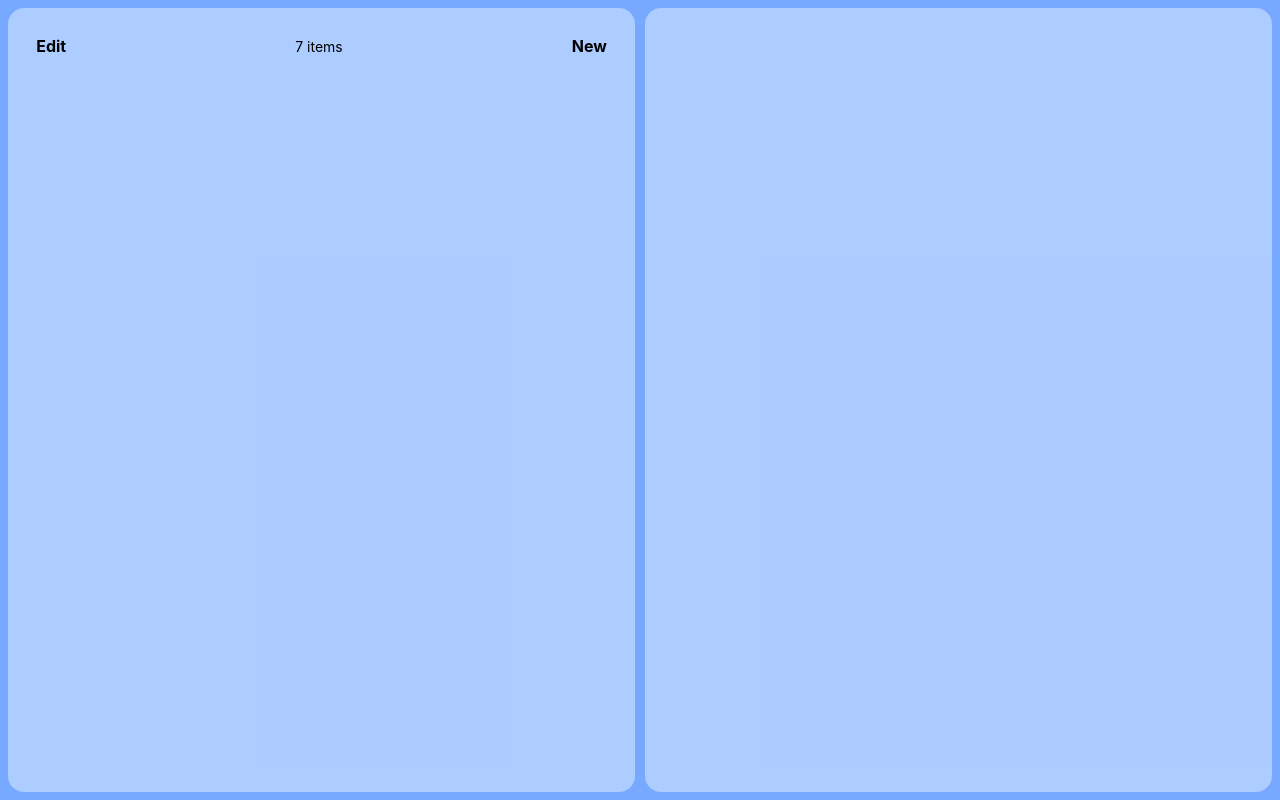
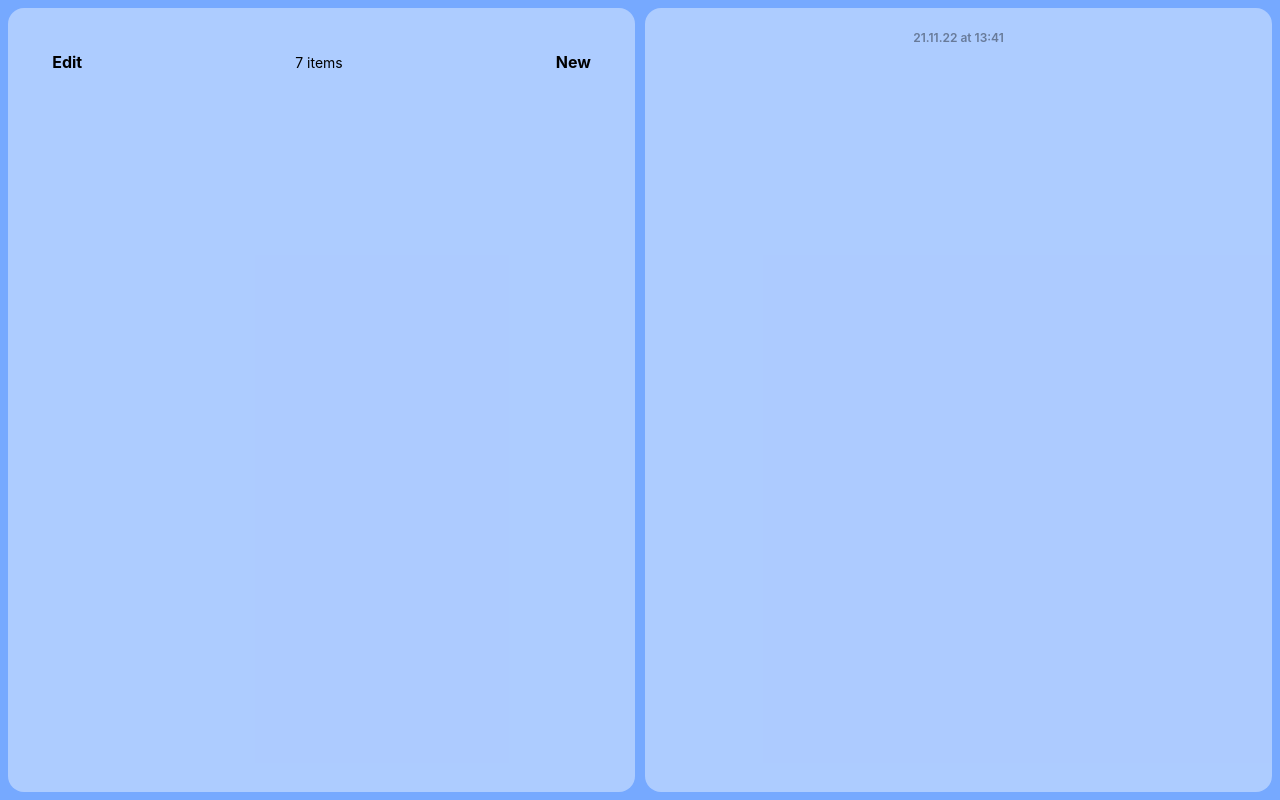
Before and after one commit to kotsudev/notify, a Vue app: page / in a window 1280 px wide. Built offline with nearby package versions, Linux system fonts and the light colour scheme.

Commit message:
Add Viewer component

```diff
--- a/src/App.vue
+++ b/src/App.vue
@@ -1,6 +1,7 @@
 <script setup lang="ts">
 import { ref, onMounted } from "vue";
 import Sidebar from "@/components/Sidebar/Sidebar.vue";
+import Viewer from "@/components/Viewer/Viewer.vue";
 
 const container = ref();
 const splitter = ref();
@@ -47,7 +48,9 @@ onMounted(() => {
       <Sidebar />
     </div>
     <div class="splitter" ref="splitter" />
-    <div class="pane" ref="rightPane"></div>
+    <div class="pane" ref="rightPane">
+      <Viewer />
+    </div>
   </div>
 </template>
 
@@ -62,8 +65,11 @@ onMounted(() => {
 .pane {
   background-color: rgba(255, 255, 255, 0.4);
   width: 50%;
-  height: 100%;
+  height: -webkit-fill-available;
   border-radius: 1rem;
+  display: flex;
+  flex-direction: column;
+  padding: 1rem;
 }
 
 .splitter {
--- /dev/null
+++ b/src/components/Viewer/Viewer.vue
@@ -0,0 +1,40 @@
+<script setup lang="ts"></script>
+
+<template>
+  <header class="header">
+    <div class="options"></div>
+    <span class="date">21.11.22 at 13:41</span>
+    <div class="remove-note"></div>
+  </header>
+  <textarea class="editor"> </textarea>
+</template>
+
+<style lang="scss" scoped>
+.header {
+  display: flex;
+  justify-content: space-between;
+  align-items: center;
+  min-height: 28px;
+  margin-bottom: 1rem;
+}
+
+.date {
+  font-size: 0.75rem; /* 12px */
+  line-height: 1rem; /* 16px */
+  color: rgba(0, 0, 0, 0.4);
+  font-weight: 600;
+}
+
+.editor {
+  resize: none;
+  width: 99%;
+  height: 100%;
+  border: none;
+  display: block;
+  border-radius: 1rem;
+  background-color: transparent;
+  color: #000;
+  font-weight: 500;
+  font-family: Inter, system-ui, Avenir, Helvetica, Arial, sans-serif;
+}
+</style>
```
